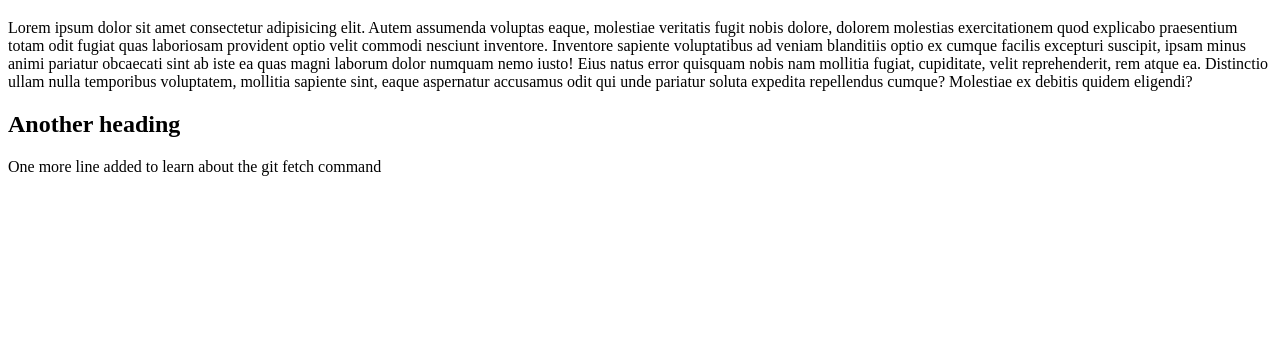
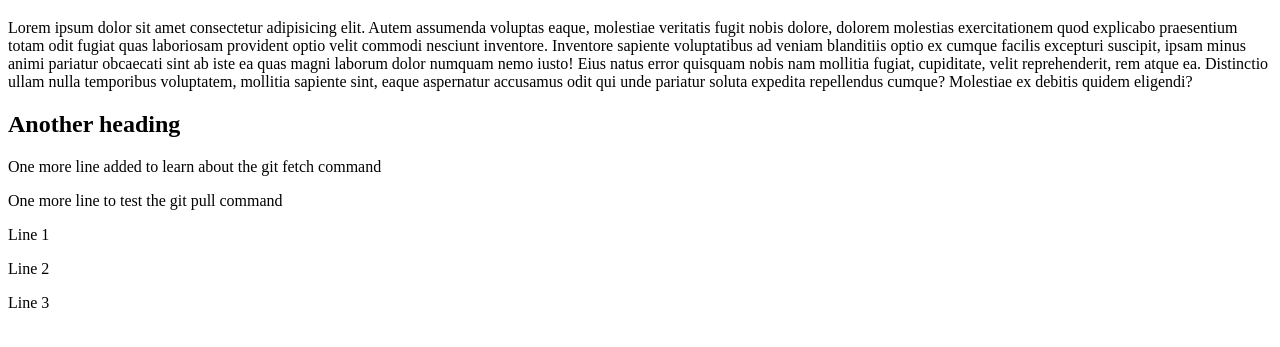
Before and after one commit to Aamir4245/learn-git, a plain HTML site: page index.html in a window 1280 px wide. Shown: the part 61-408 px from the top of the page. Drawn offline with Linux system fonts and the light colour scheme.

Commit message:
Add testing line for git pull command.

```diff
--- a/index.html
+++ b/index.html
@@ -10,6 +10,11 @@
     <p>Lorem ipsum dolor sit amet consectetur adipisicing elit. Autem assumenda voluptas eaque, molestiae veritatis fugit nobis dolore, dolorem molestias exercitationem quod explicabo praesentium totam odit fugiat quas laboriosam provident optio velit commodi nesciunt inventore. Inventore sapiente voluptatibus ad veniam blanditiis optio ex cumque facilis excepturi suscipit, ipsam minus animi pariatur obcaecati sint ab iste ea quas magni laborum dolor numquam nemo iusto! Eius natus error quisquam nobis nam mollitia fugiat, cupiditate, velit reprehenderit, rem atque ea. Distinctio ullam nulla temporibus voluptatem, mollitia sapiente sint, eaque aspernatur accusamus odit qui unde pariatur soluta expedita repellendus cumque? Molestiae ex debitis quidem eligendi?</p>
 
     <h2>Another heading</h2>
-    <p>One more line added to learn about the git fetch command</p>
+    <p>One more line added to learn about the git fetch command</p
+
+    <p>One more line to test the git pull command</p>
+    <p>Line 1</p>
+    <p>Line 2</p>
+    <p>Line 3</p>
 </body>
 </html>
```
